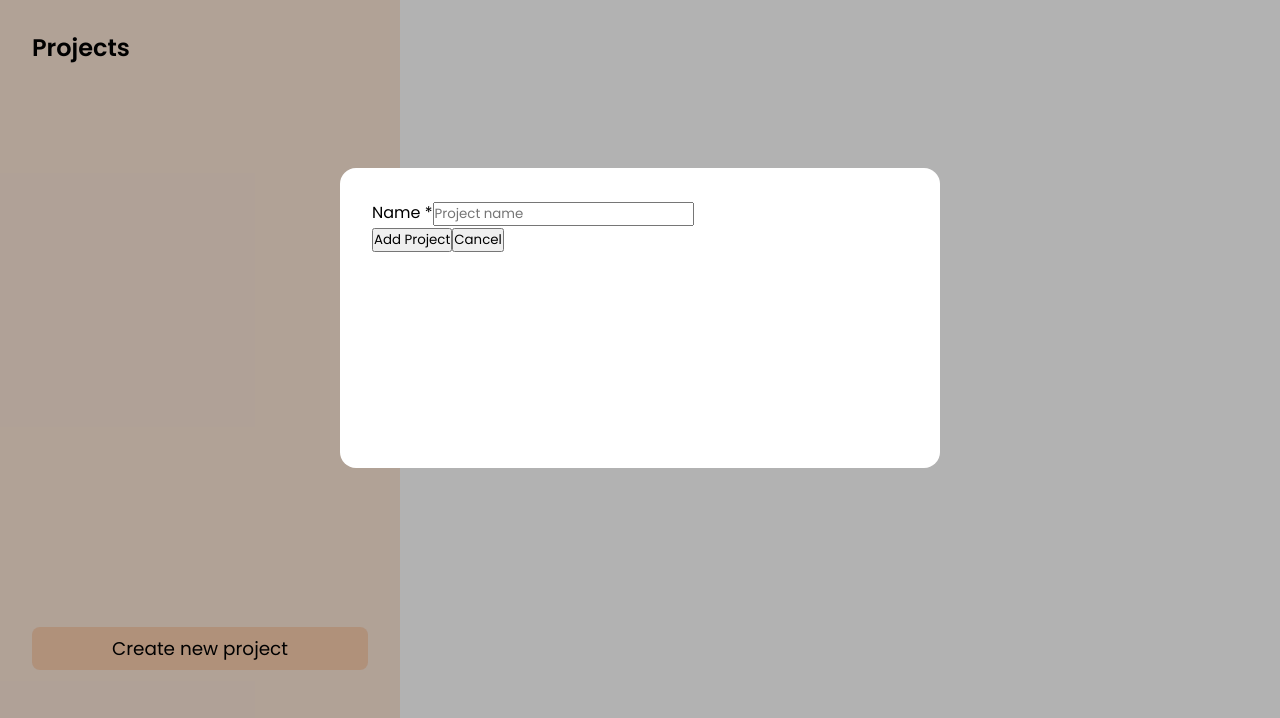
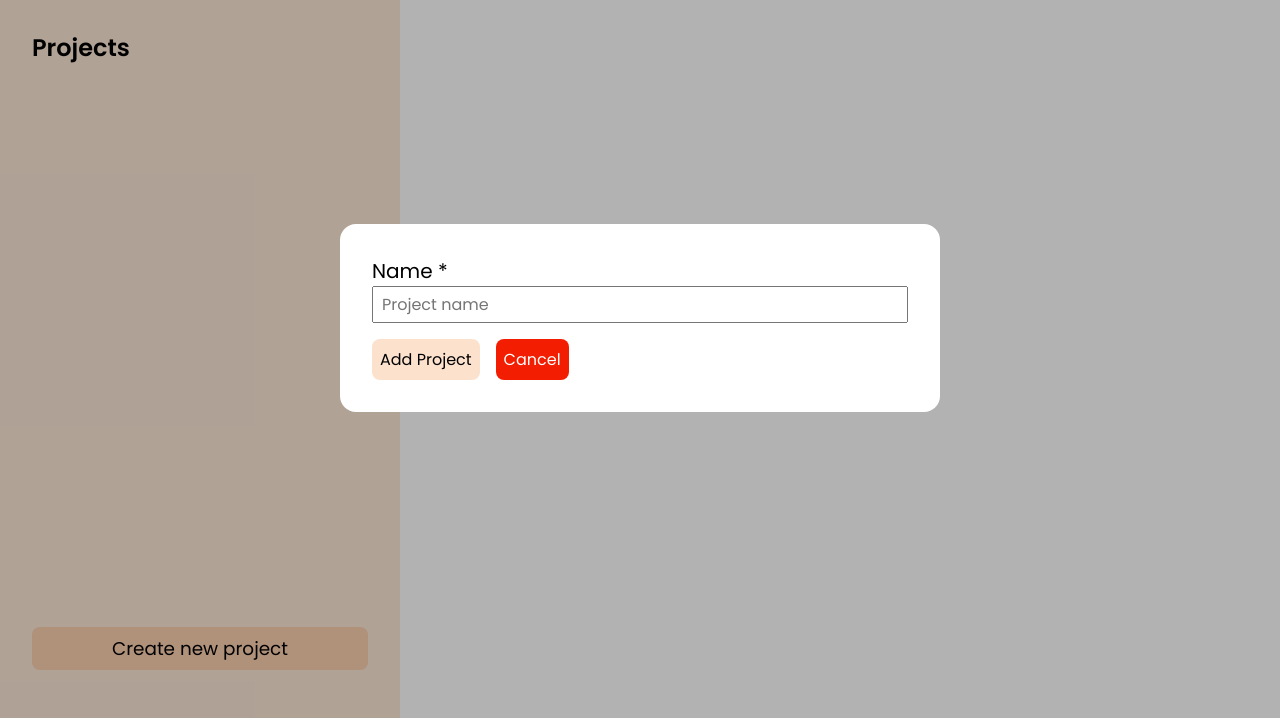
Before and after one commit to HamzaAbouJaib/Notable-Webpack, a website built with webpack: page src/template.html in a window 1280 px wide. Both pictures are taken after a click on the button "Create new project". Shown: the part 82-800 px from the top of the page. Built offline with nearby package versions, Linux system fonts and the light colour scheme; a web font is replaced by a local one.

Commit message:
Create styles for the add project inputs

```diff
--- a/src/styles/main.scss
+++ b/src/styles/main.scss
@@ -102,8 +102,41 @@
 
 .modal {
   width: 600px;
-  min-height: 300px;
   background-color: white;
   border-radius: 1rem;
   padding: 2rem;
 }
+
+.add-project-container {
+  display: flex;
+  flex-direction: column;
+}
+
+.add-project-container label {
+  font-size: 1.25rem;
+}
+
+.add-project-container input {
+  padding: 0.25rem 0.5rem;
+  font-size: 1rem;
+}
+
+.add-project-container .button-container {
+  display: flex;
+  gap: 1rem;
+  margin-top: 1rem;
+}
+
+.add-project-container .button-container button {
+  font-size: 1rem;
+  border: none;
+  border-radius: 0.5rem;
+  padding: 0.5rem;
+  background-color: rgba(243, 136, 59, 0.25);
+  cursor: pointer;
+}
+
+.add-project-container .button-container button:nth-child(2) {
+  background-color: rgb(243, 29, 1);
+  color: white;
+}
```
